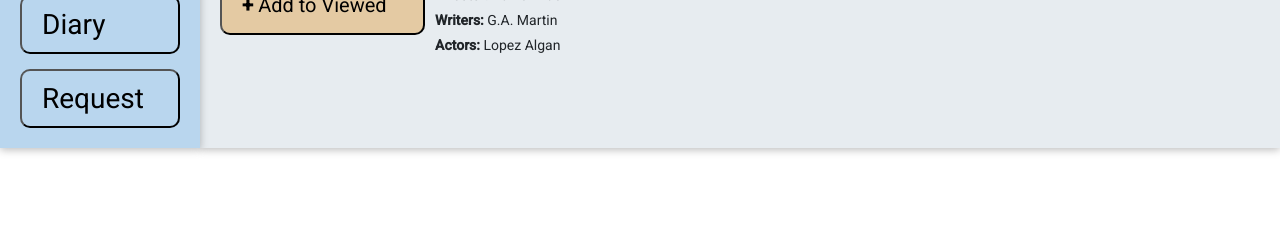
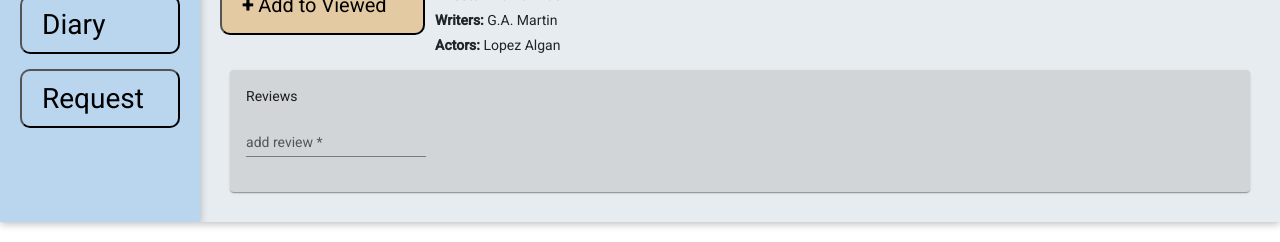
Before and after one commit to DanielPantea/MovieReviewsWebsiteUI, an Angular app: page /movie-details/1 in a window 1280 px wide. Shown: the part 277-519 px from the top of the page. Built offline with nearby package versions, Linux system fonts and the light colour scheme; no server answers.

Commit message:
Implemented getReviews for a movie in movie-details page

```diff
--- a/src/app/_service/user.service.ts
+++ b/src/app/_service/user.service.ts
@@ -94,6 +94,15 @@ export class UserService
         return this.http.get<Review[]>(`${environment.apiUrl}/review/user/${movieId}`, {headers});
     }
 
+    getMovieReviews(movieId: number){
+        let headers = new HttpHeaders(
+            {
+                Authorization: 'Basic ' + this.currentUser.authdata
+            }
+        )
+        return this.http.get<Review[]>(`${environment.apiUrl}/review/all/${movieId}`, {headers});
+    }
+
     sendRequest(movie: Movie){
 
         let body = movie;
--- a/src/app/movie-details-page/movie-details-page.component.css
+++ b/src/app/movie-details-page/movie-details-page.component.css
@@ -68,8 +68,21 @@
 
 .splitscreen {
     display:flex;
-  }
+}
 
 .left{
     flex: 0;
 }
+
+.mat-card{
+    margin: 10px;
+    background-color: rgb(209, 213, 216);
+}
+
+.mat-card h1{
+    margin-left: 40px;
+}
+
+.mat-card button{
+    margin-left: 40px;
+}
--- a/src/app/movie-details-page/movie-details-page.component.html
+++ b/src/app/movie-details-page/movie-details-page.component.html
@@ -37,5 +37,25 @@
             </div>
         </div>
 
-     </div>
+    </div>
+
+    <mat-card>
+
+        {{reviewsLength}} Reviews
+
+        <p>
+            <mat-form-field appearance="standard">
+                <mat-label>add review</mat-label>
+                <input  matInput placeholder="Placeholder" required>
+            </mat-form-field>
+        </p>
+
+        <div *ngFor = "let review of reviews[movie?.movieId]">
+            <p>
+            <span>{{review.user.username}}  {{review.postDate | date}}</span><br/>
+            {{review.reviewText}}
+            </p>
+        </div>
+
+    </mat-card>
 </div>
--- a/src/app/movie-details-page/movie-details-page.component.ts
+++ b/src/app/movie-details-page/movie-details-page.component.ts
@@ -1,3 +1,4 @@
+import { Review } from './../_model/review.model';
 import { Subscription } from 'rxjs';
 import { UserService } from './../_service/user.service';
 import { Movie } from './../_model/movie.model';
@@ -14,13 +15,16 @@ import { ActivatedRoute } from '@angular/router';
 export class MovieDetailsPageComponent implements OnInit, OnDestroy {
 
   movieId: number;
+  reviewsLength: number;
   movie: Movie;
   rating: number = 0;
+  reviews: Review[][] = [];
 
   paramSubscription: Subscription;
   getMovieByIdSubscription: Subscription;
   addWatchlistSubscription: Subscription;
   addDiarySubscription: Subscription;
+  getAllReviewsSubscription: Subscription;
 
   constructor(
     private route:ActivatedRoute,
@@ -45,6 +49,7 @@ export class MovieDetailsPageComponent implements OnInit, OnDestroy {
     this.getMovieByIdSubscription?.unsubscribe();
     this.addWatchlistSubscription?.unsubscribe();
     this.addDiarySubscription?.unsubscribe();
+    this.getAllReviewsSubscription?.unsubscribe();
   }
 
   getMovieById(): void {
@@ -52,6 +57,8 @@ export class MovieDetailsPageComponent implements OnInit, OnDestroy {
     this.getMovieByIdSubscription = this.movieService.getMovieById(this.movieId).subscribe(
       (response: Movie) => {
         this.movie = response;
+        this.getReviews(this.movie.movieId);
+
         console.log (response);
       },
 
@@ -72,6 +79,20 @@ export class MovieDetailsPageComponent implements OnInit, OnDestroy {
     this.addDiarySubscription = this.userService.addDiary(this.movieId).subscribe();
   }
 
+  getReviews(movieId: number): void {
+
+    this.getAllReviewsSubscription = this.userService.getMovieReviews(movieId).subscribe(
+      (response: Review[]) => {
+        this.reviews[movieId] = response;
+        this.reviewsLength = this.reviews[movieId].length;
+      },
+
+      (error: HttpErrorResponse) => {
+        console.log(error);
+      }
+    )
+  }
+
   trailerLink(){
       window.location.href = this.movie.trailerUrl;
   }
```
